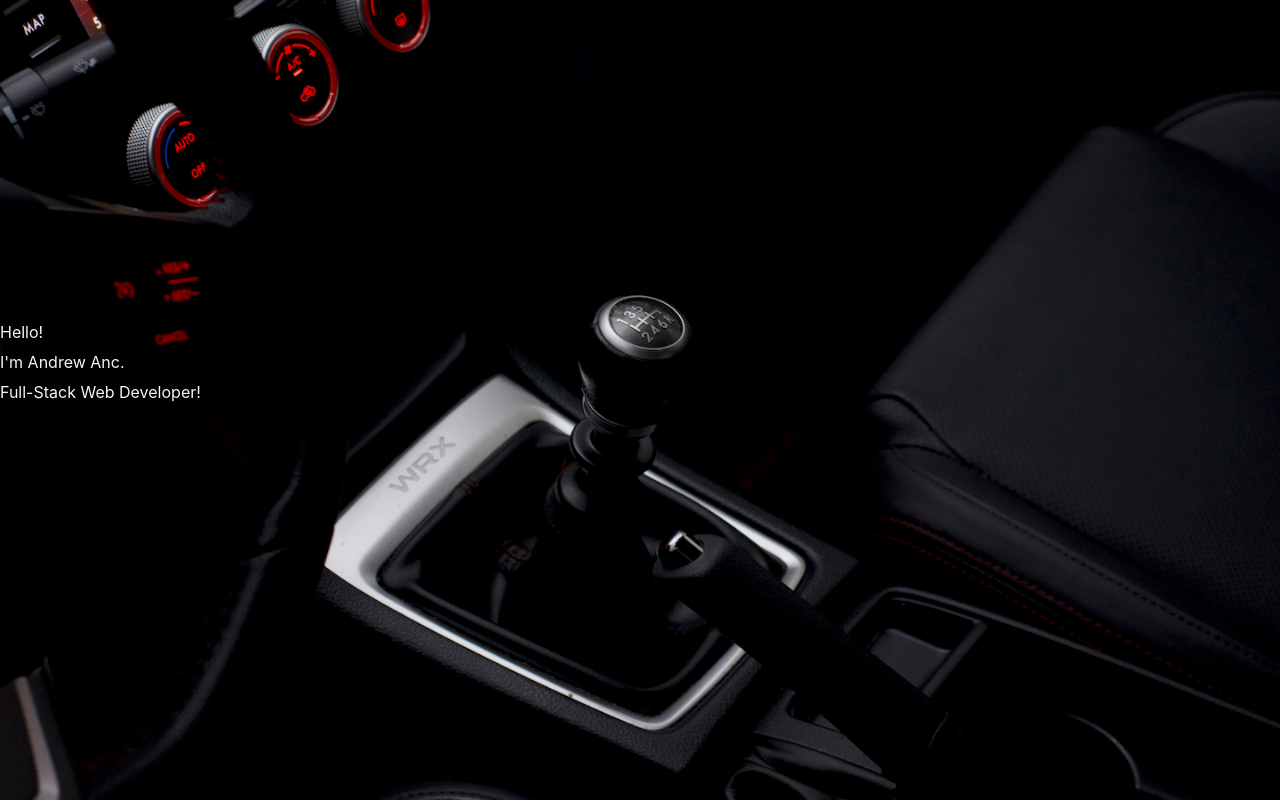
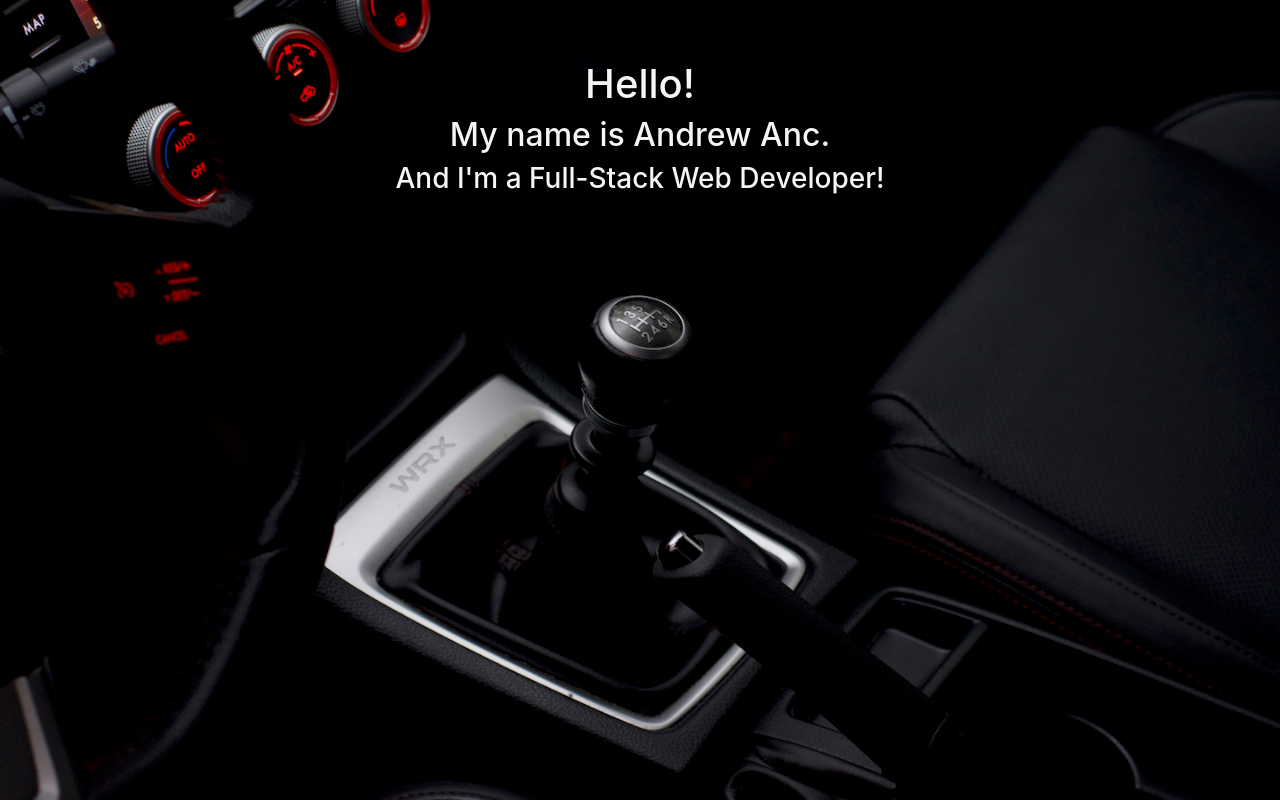
Before and after one commit to aancjr/Master-Portfolio, a plain HTML site: page index.html in a window 1280 px wide. Drawn offline with nearby package versions, Linux system fonts and the light colour scheme.

Commit message:
Intro text/name/title animated and centered on page. Animation ends on last frame

```diff
--- a/assets/css/style.css
+++ b/assets/css/style.css
@@ -4,64 +4,66 @@ body {
     background-repeat: no-repeat;
     background-attachment: fixed;
     background-size: cover;
-    font-family: 'Roboto';
-    font-weight: 300;
-    font-size: 60px;
-    padding-top: 40vh;
-    height: 100vh;
+}
+
+.text-body {
+    margin-top: 60px;
     overflow: hidden;
+    backface-visibility: hidden;
+    perspective: 1000;
+    transform: translate3d(0,0,0);
     -webkit-backface-visibility: hidden;
     -webkit-perspective: 1000;
     -webkit-transform: translate3d(0,0,0);
 }
 
+.container {
+    display: flex;
+    justify-content: center;
+    align-content: center;
+}
+
 /* Text Animation Start */
     div {
-    display: inline-block;
     overflow: hidden;
     white-space: nowrap;
     }
 
     .intro {
-    animation: showup 7s infinite;
+    animation: showup 7s;
     color: whitesmoke;
     }
 
     .name {
-        animation: reveal 7s infinite;
-        color: whitesmoke;
+    animation: reveal 7s;
+    color: whitesmoke;
+    /* margin-bottom: -16px; */
     }
 
     .title {
-    width: 0px;
-    animation: reveal 7s infinite;
+    animation: slidein 7s;
     color: whitesmoke;
     }
 
-    .title span {
-    margin-left: -355px;
-    animation: slidein 7s infinite;
-    }
-
     @keyframes showup {
-        0% {opacity:0;}
-        20% {opacity:1;}
-        80% {opacity:1;}
-        100% {opacity:0;}
+        0% {opacity: 0;}
+        20% {opacity: 1;}
+        80% {opacity: 1;}
+        100% {opacity: 1;}
     }
 
     @keyframes slidein {
-        0% { margin-left:-800px; }
-        20% { margin-left:-800px; }
-        35% { margin-left:0px; }
-        100% { margin-left:0px; }
+        0% { margin-left: -1000px; }
+        20% { margin-left: -1000px; }
+        35% { margin-left: 0px; }
+        100% { margin-left: 0px;}
     }
 
     @keyframes reveal {
-        0% {opacity:0;width:0px;}
-        20% {opacity:1;width:0px;}
-        30% {width:355px;}
-        80% {opacity:1;}
-        100% {opacity:0;width:355px;}
+        0% {opacity: 0; width: 0px;}
+        20% {opacity: 1;width: 0px;}
+        30% {width: 100%;}
+        80% {opacity: 1;}
+        100% {opacity: 1; width: 100%;}
     }
 /* Text Animation End */
--- a/index.html
+++ b/index.html
@@ -10,7 +10,8 @@
     <link rel="stylesheet" type="text/css" media="screen" href="assets/css/style.css">
 
     <!-- Bootstrap -->
-    <link rel="stylesheet" href="https://stackpath.bootstrapcdn.com/bootstrap/4.3.1/css/bootstrap.min.css" integrity="sha384-ggOyR0iXCbMQv3Xipma34MD+dH/1fQ784/j6cY/iJTQUOhcWr7x9JvoRxT2MZw1T" crossorigin="anonymous">
+    <link rel="stylesheet" href="https://stackpath.bootstrapcdn.com/bootstrap/4.3.1/css/bootstrap.min.css"
+        integrity="sha384-ggOyR0iXCbMQv3Xipma34MD+dH/1fQ784/j6cY/iJTQUOhcWr7x9JvoRxT2MZw1T" crossorigin="anonymous">
 
     <!-- JavaScrip -->
     <script type="text/javascript" src="assets/javascript/logic.js"></script>
@@ -19,18 +20,22 @@
 </head>
 
 <body>
-    <section id="text-body">
-
-        <div class="intro">Hello!</div>
-        <br>
-        <div class="name">
-            <span>I'm Andrew Anc.</span>
+    <section class="text-body">
+        <div class="container">
+            <div class="row">
+                <h1 class="intro">Hello!</h1>
+            </div>
         </div>
-        <br>
-        <div class="title">
-            <span>Full-Stack Web Developer!</span>
+        <div class="container">
+            <div class="row">
+                <h2 class="name">My name is Andrew Anc.</h2>
+            </div>
         </div>
-
+        <div class="container">
+            <div class="row">
+                <h3 class="title">And I'm a Full-Stack Web Developer!</h3>
+            </div>
+        </div>
     </section>
 </body>
 
```
